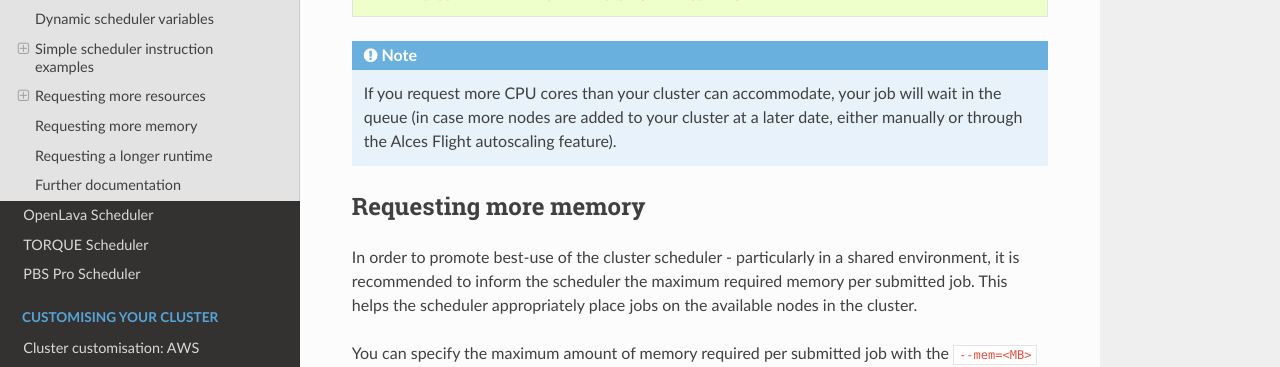
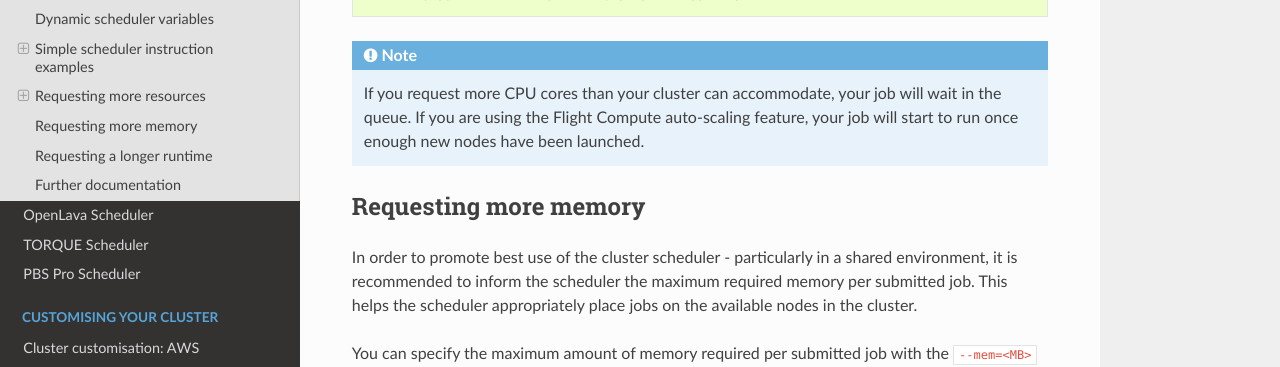
Before and after one commit to alces-software/flight-appliance-docs, a Sphinx documentation site: the page built from docs/source/slurm/slurm.rst, in a window 1280 px wide and 900 px high, scrolled down 10409 px. Shown: the part 174-541 px from the top of the window. Built offline with Sphinx 7.4.7 and the Read the Docs theme 2.0.0, drawn with Linux system fonts in a browser that asks for light colours; some of the changed text lies outside the part shown.

Commit message:
fix typos

```diff
--- a/docs/source/slurm/slurm.rst
+++ b/docs/source/slurm/slurm.rst
@@ -398,12 +398,13 @@ We can then submit the IMB job script to the scheduler, which will automatically
         2097152           20       305.00      6557.31
         4194304           10       675.20      5924.16
 
-.. note:: If you request more CPU cores than your cluster can accommodate, your job will wait in the queue (in case more nodes are added to your cluster at a later date, either manually or through the Alces Flight autoscaling feature).
+.. note:: If you request more CPU cores than your cluster can accommodate, your job will wait in the queue. If you are using the Flight Compute auto-scaling feature, your job will start to run once enough new nodes have been launched.
+
 
 Requesting more memory
 ----------------------
 
-In order to promote best-use of the cluster scheduler - particularly in a shared environment, it is recommended to inform the scheduler the maximum required memory per submitted job. This helps the scheduler appropriately place jobs on the available nodes in the cluster.
+In order to promote best use of the cluster scheduler - particularly in a shared environment, it is recommended to inform the scheduler the maximum required memory per submitted job. This helps the scheduler appropriately place jobs on the available nodes in the cluster.
 
 You can specify the maximum amount of memory required per submitted job with the ``--mem=<MB>`` option. This informs the scheduler of the memory required for the submitted job. Optionally - you can also request an amount of memory *per CPU core* rather than a total amount of memory required per job. To specify an amount of memory to allocate *per core*, use the ``--mem-per-cpu=<MB>`` option.
 
```
Also changed, not shown: other parts of docs/source/slurm/slurm.rst (+3 -3 lines).
